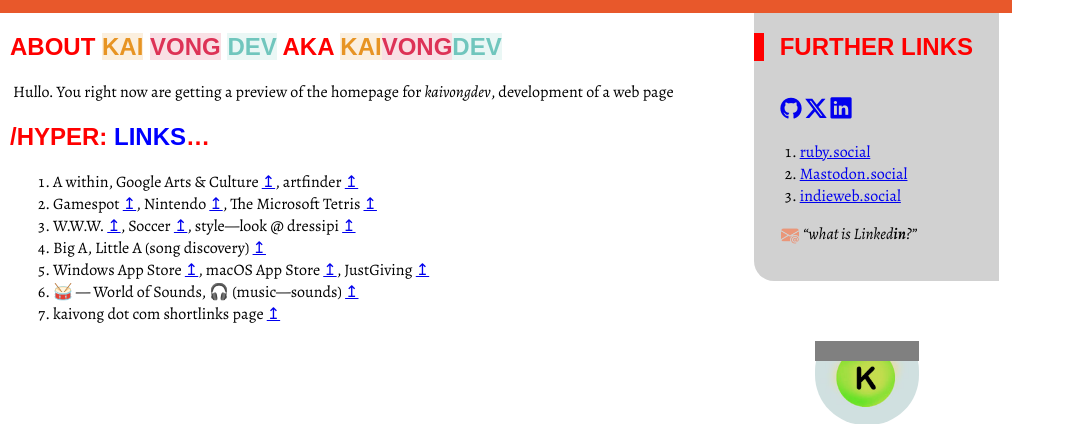
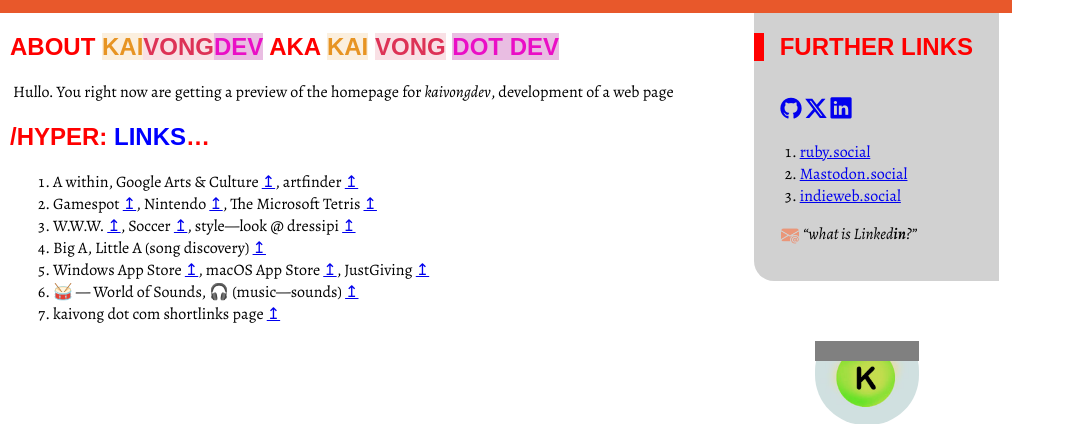
Before and after one commit to kaivongcom/kaivongcom.github.io, a PHP site: page / in a window 1280 px wide. Shown: the top 424 px of the page, without its empty margins (0-1075 px from the left). Run offline with PHP 8.4, Linux system fonts and the light colour scheme.

Commit message:
edit homepage style

```diff
--- a/index.html
+++ b/index.html
@@ -16,8 +16,10 @@
         </head>
         <body id="body-level-layer1" class="screen page-body">
           <div class="content">
-              <h2 class="headline2" title="">About <span class="highlight1">kai</span> <span class="highlight2">vong</span> <span class="highlight3">dev</span>
-                  <abbrev title="also known as">AKA</abbrev> <span class="highlight1">kai</span><span class="highlight2">vong</span><span class="highlight3">dev</span>
+              <h2 class="headline2" title="">About
+                  <span class="highlight1">kai</span><span class="highlight2">vong</span><span class="highlight3">dev</span>
+                  <abbrev title="also known as">AKA</abbrev>
+                  <span class="highlight1">kai</span> <span class="highlight2">vong</span> <span class="highlight3"><span title="&#8243;.&#8243; AKA dot">dot</span> dev</span>
               </h2>
             <p>Hullo. You right now are getting a preview of the homepage for <em>kaivongdev</em>, development of a web page</p>
 
--- a/style-sheets/styles.css
+++ b/style-sheets/styles.css
@@ -1,6 +1,6 @@
 h2.headline2 .highlight1 { background-color: #FBEFDE; color: #E79423; }
 h2.headline2 .highlight2 { background-color: #F9E0E5; color: #DD3256; }
-h2.headline2 .highlight3 { background-color: #EAF7F5; color: #70C6BD; }
+h2.headline2 .highlight3 { background-color: #E9BDE2; color: #EA0EC6; }
 
 .emoji { font-variant-emoji: emoji; }
 #q-linkedin { vertical-align: bottom; }
```
